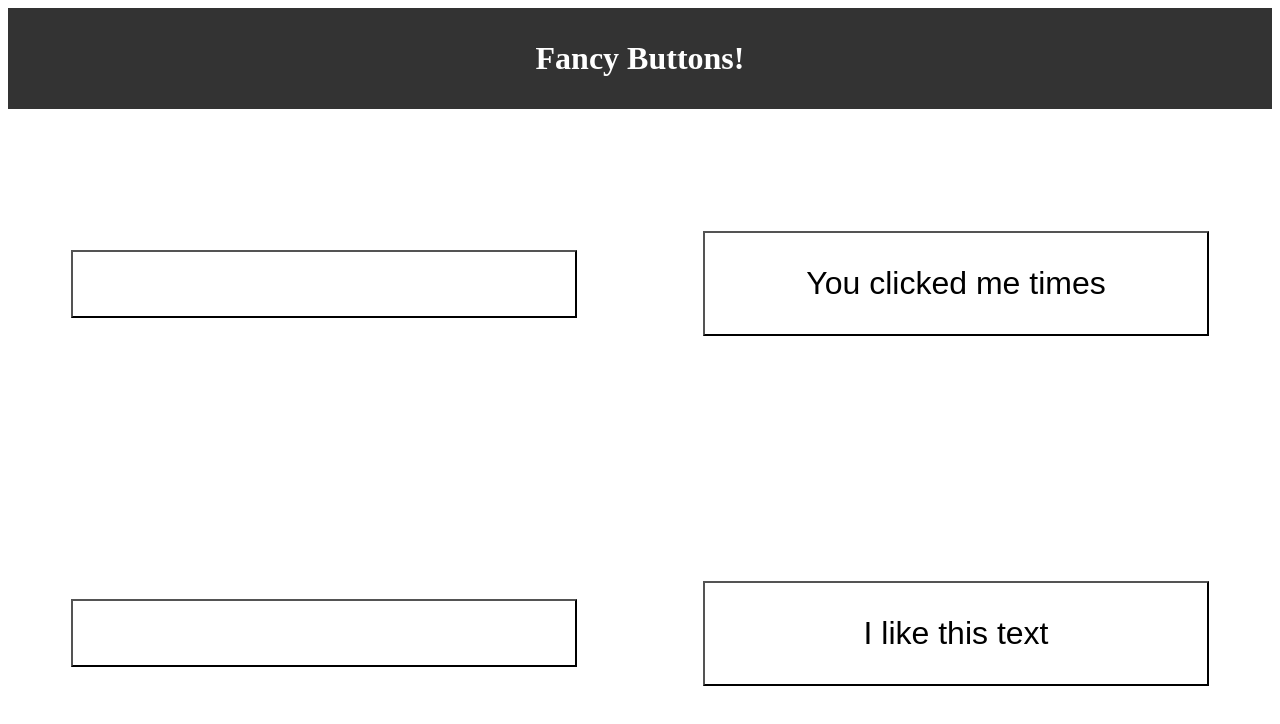
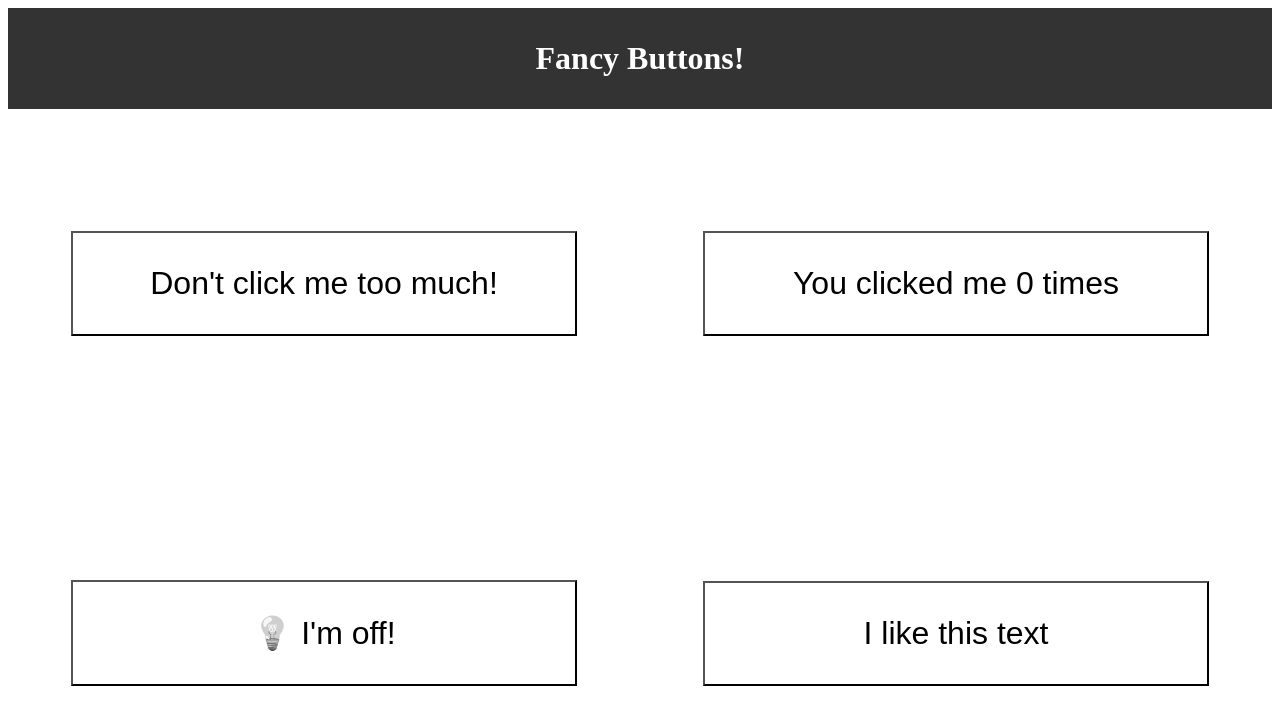
Before and after one commit to mbahenryemeka/fancy-buttons, a React (Create React App) app: page / in a window 1280 px wide. Shown: the top 724 px of the page. Built offline with nearby package versions, Linux system fonts and the light colour scheme.

Commit message:
set a default state

```diff
--- a/src/components/AngryButton.js
+++ b/src/components/AngryButton.js
@@ -2,7 +2,7 @@ import React from 'react'; //optional
 import { useState } from 'react';
 
 function AngryButton(props){
-  const [anger, setAnger] = useState()
+  const [anger, setAnger] = useState(0)
 
   return (
     <button style={{ backgroundColor: `rgba(255,0,0,${anger})`}}  className="AngryButton">
--- a/src/components/CounterButton.js
+++ b/src/components/CounterButton.js
@@ -2,7 +2,7 @@ import React from 'react'; //optional
 import { useState } from 'react';
 
 function CounterButton(props){
-  const [clickAmount, setClickAmount] = useState();
+  const [clickAmount, setClickAmount] = useState(0);
 
   return (
     <button className="CounterButton">
--- a/src/components/LightSwitchButton.js
+++ b/src/components/LightSwitchButton.js
@@ -2,7 +2,7 @@ import React from 'react'; //optional
 import { useState } from 'react';
 
 function LightSwitchButton(props) {
-  const [light, setLight] = useState();
+  const [light, setLight] = useState('off');
 
   return (
     <button className="LightSwitchButton">
--- a/src/components/TextRepeaterButton.js
+++ b/src/components/TextRepeaterButton.js
@@ -2,10 +2,16 @@ import React from 'react'; //optional
 import { useState } from 'react';
 
 function TextRepeaterButton(props) {
-  const [repetitions, setRepetitions] = useState();
+  const [repetitions, setRepetitions] = useState(1);
+
+  const textArray = [];
+  for (let i = 0; i < repetitions; i++) {
+    textArray.push(<span key={i}>I like this text</span>);
+  }
+
   return (
     <button className="TextRepeaterButton">
-      <span>I like this text</span>
+      {textArray}
     </button>
   );
 }
```
